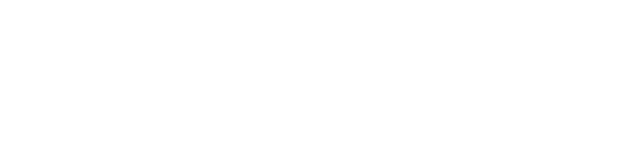
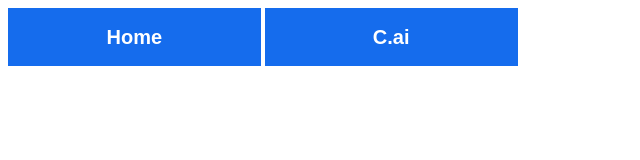
Before and after one commit to GitNeu256/GitNeu256.github.io, a plain HTML site: page index.html in a window 1280 px wide. Shown: the whole page, without its empty margins (0-640 px from the left). Drawn offline with Linux system fonts and the light colour scheme.

Commit message:
Add files via upload

```diff
--- /dev/null
+++ b/css/index.css
@@ -0,0 +1,8 @@
+.buttons {
+    background-color: #156ced;
+    border: none;
+    color: white;
+    text-align: center;
+    text-decoration: none;
+    display: inline-block;
+}
--- a/index.html
+++ b/index.html
@@ -5,6 +5,12 @@
         <meta charset="utf-8">
         <meta name="viewport" content="width=device-width, initial-scale=1">
         <link rel="shortcut icon" href="img/logo.png">
+        <link rel="stylesheet" href="css/index.css">
     </head>
-    <body></body>
+    <body>
+        <div>
+            <button class="buttons" style="width: 20%;"><h2>Home</h2></button>
+            <a href="cai.html"><button class="buttons" style="width: 20%;"><h2>C.ai</h2></button></a>
+        </div>
+    </body>
 </html>
```
Also changed, not shown: cai.html (added, +23 -0 lines).
